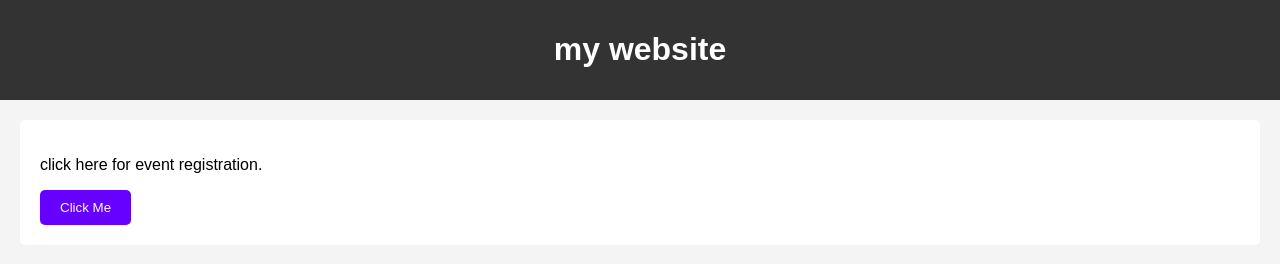
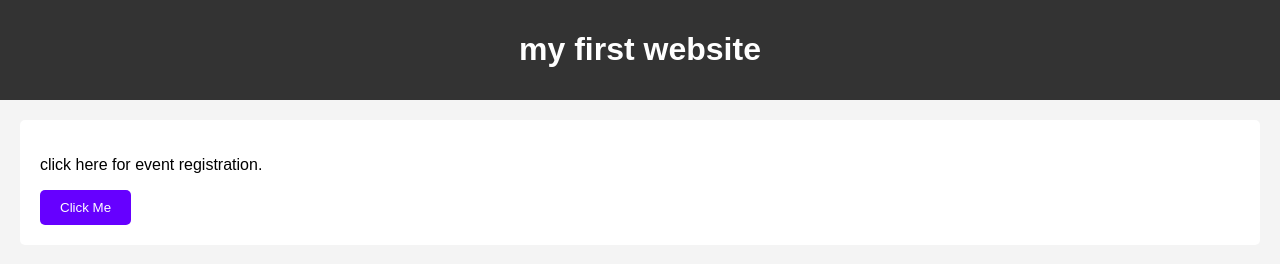
Before and after one commit to Gokul01-code/my-website, a plain HTML site: page index.html in a window 1280 px wide. Drawn offline with Linux system fonts and the light colour scheme.

Commit message:
index.html

```diff
--- a/index.html
+++ b/index.html
@@ -8,7 +8,7 @@
 </head>
 <body>
   <header>
-    <h1>my website</h1>
+    <h1>my first website</h1>
   </header>
   <section>
     <p>click here for event registration.</p>
```
